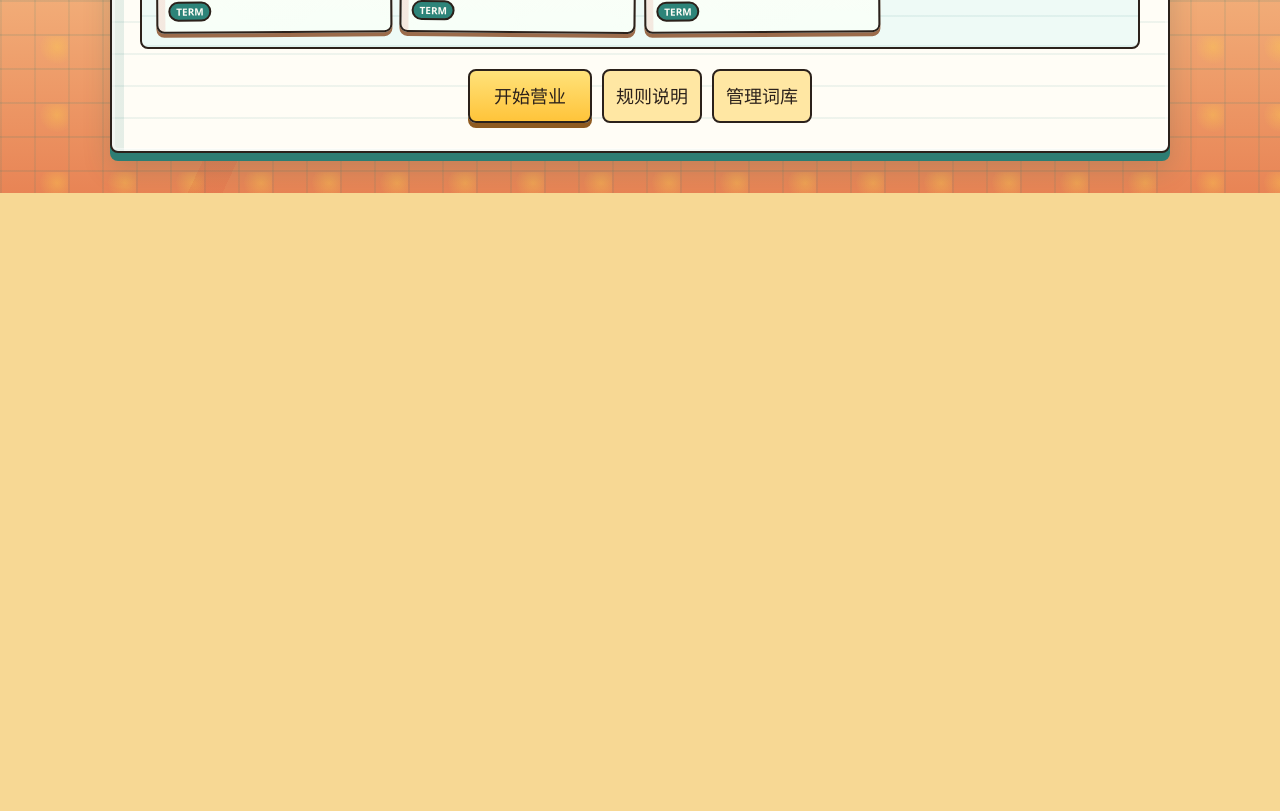
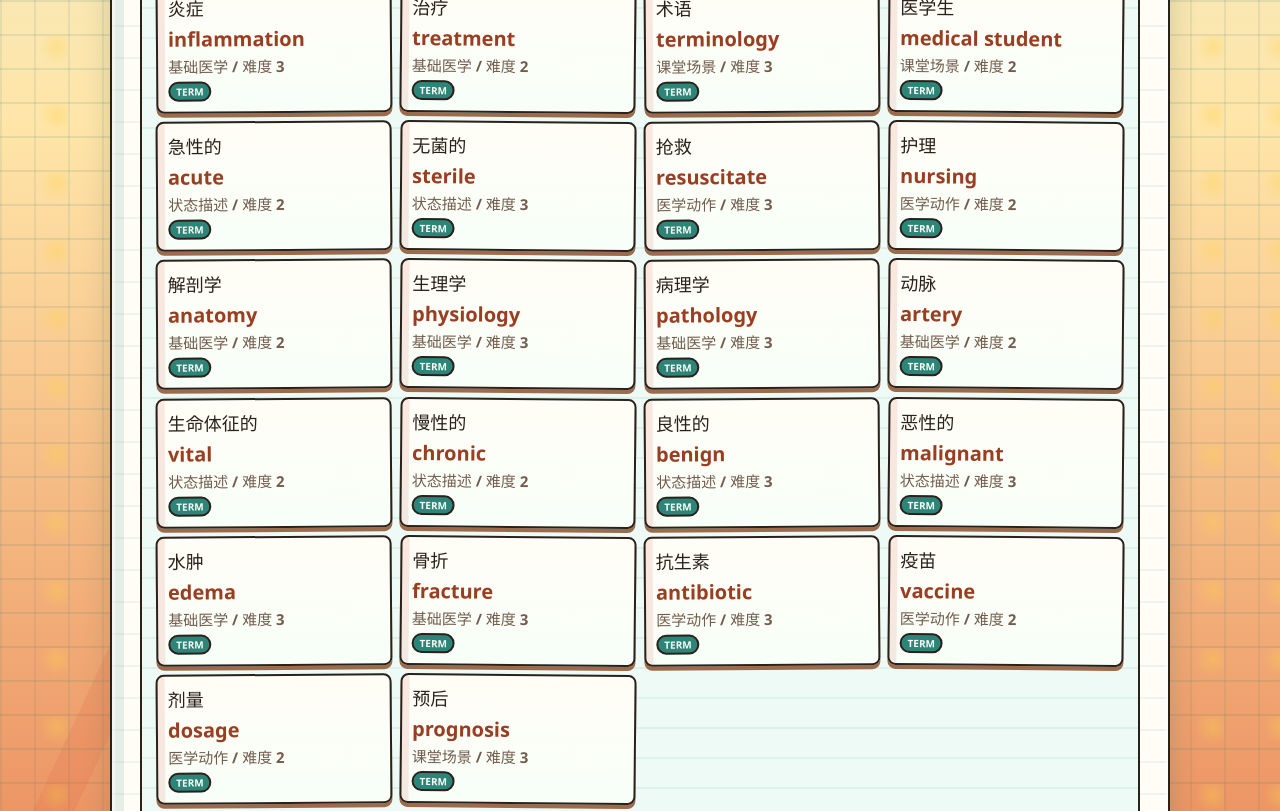
Before and after one commit to 3042535641/vocab-burger-game, a React (Vite) app: page / in a window 1280 px wide. Shown: the part 780-1591 px from the top of the page. Before the commit the page ends 973 px from the top, so only its background shows below. Built offline with nearby package versions, Linux system fonts and the light colour scheme.

Commit message:
Expand medical vocab recipes

```diff
--- a/src/App.tsx
+++ b/src/App.tsx
@@ -13,11 +13,9 @@ import OrderTicket from './components/OrderTicket'
 import QuizPanel from './components/QuizPanel'
 import WordManager from './components/WordManager'
 import {
-  bossStepWordIds,
   comboBonus,
   correctScore,
   maxCustomers,
-  stepWordIds,
   targetRegularServed,
   wrongPenalty,
 } from './constants/game'
@@ -86,9 +84,7 @@ function App() {
   const answerHandlerRef = useRef<(answer: string) => void>(() => undefined)
   const wordPool = useMemo(() => [...words, ...customWords], [customWords])
   const previewWords = useMemo(() => {
-    const previewIds = new Set([...stepWordIds, ...bossStepWordIds])
     return wordPool
-      .filter((word) => previewIds.has(word.id) || word.id.startsWith('custom-'))
       .filter(
         (word, index, list) =>
           list.findIndex((item) => item.english === word.english) === index,
--- a/src/data/words.ts
+++ b/src/data/words.ts
@@ -104,4 +104,116 @@ export const words: WordEntry[] = [
     category: 'action',
     difficulty: 2,
   },
+  {
+    id: 'anatomy',
+    chinese: '解剖学',
+    english: 'anatomy',
+    wrongOptions: ['anemia', 'anxiety', 'antibody'],
+    category: 'food',
+    difficulty: 2,
+  },
+  {
+    id: 'physiology',
+    chinese: '生理学',
+    english: 'physiology',
+    wrongOptions: ['pathology', 'psychology', 'pharmacy'],
+    category: 'food',
+    difficulty: 3,
+  },
+  {
+    id: 'pathology',
+    chinese: '病理学',
+    english: 'pathology',
+    wrongOptions: ['physiology', 'pharmacology', 'psychology'],
+    category: 'food',
+    difficulty: 3,
+  },
+  {
+    id: 'artery',
+    chinese: '动脉',
+    english: 'artery',
+    wrongOptions: ['vein', 'nerve', 'airway'],
+    category: 'food',
+    difficulty: 2,
+  },
+  {
+    id: 'vital',
+    chinese: '生命体征的',
+    english: 'vital',
+    wrongOptions: ['viral', 'visual', 'visible'],
+    category: 'feeling',
+    difficulty: 2,
+  },
+  {
+    id: 'chronic',
+    chinese: '慢性的',
+    english: 'chronic',
+    wrongOptions: ['acute', 'clinic', 'critical'],
+    category: 'feeling',
+    difficulty: 2,
+  },
+  {
+    id: 'benign',
+    chinese: '良性的',
+    english: 'benign',
+    wrongOptions: ['malignant', 'begin', 'binding'],
+    category: 'feeling',
+    difficulty: 3,
+  },
+  {
+    id: 'malignant',
+    chinese: '恶性的',
+    english: 'malignant',
+    wrongOptions: ['benign', 'magnificent', 'management'],
+    category: 'feeling',
+    difficulty: 3,
+  },
+  {
+    id: 'edema',
+    chinese: '水肿',
+    english: 'edema',
+    wrongOptions: ['enema', 'edamame', 'enzyme'],
+    category: 'food',
+    difficulty: 3,
+  },
+  {
+    id: 'fracture',
+    chinese: '骨折',
+    english: 'fracture',
+    wrongOptions: ['fraction', 'function', 'friction'],
+    category: 'food',
+    difficulty: 3,
+  },
+  {
+    id: 'antibiotic',
+    chinese: '抗生素',
+    english: 'antibiotic',
+    wrongOptions: ['antibody', 'antigen', 'antiseptic'],
+    category: 'action',
+    difficulty: 3,
+  },
+  {
+    id: 'vaccine',
+    chinese: '疫苗',
+    english: 'vaccine',
+    wrongOptions: ['vacation', 'vascular', 'vitamin'],
+    category: 'action',
+    difficulty: 2,
+  },
+  {
+    id: 'dosage',
+    chinese: '剂量',
+    english: 'dosage',
+    wrongOptions: ['diagnosis', 'disease', 'damage'],
+    category: 'action',
+    difficulty: 2,
+  },
+  {
+    id: 'prognosis',
+    chinese: '预后',
+    english: 'prognosis',
+    wrongOptions: ['diagnosis', 'progress', 'program'],
+    category: 'shop',
+    difficulty: 3,
+  },
 ]
--- a/src/utils/gameLogic.ts
+++ b/src/utils/gameLogic.ts
@@ -1,7 +1,6 @@
 import {
   basePatience,
   bossPatience,
-  bossStepWordIds,
   stepWordIds,
   targetRegularServed,
 } from '../constants/game'
@@ -13,6 +12,11 @@ import type {
   Customer,
   Mood,
 } from '../types/game'
+
+type RecipeStepPlan = {
+  layerId: string
+  wordId: string
+}
 
 export const customerProfiles = [
   { name: '医学生小明', avatar: 'round' },
@@ -28,6 +32,9 @@ const recipes: BurgerRecipe[] = [
   { id: 'green', name: '症状识别清爽堡', tag: 'symptom 快速识别' },
   { id: 'tomato', name: '炎症反应冲刺堡', tag: 'inflammation 加压' },
   { id: 'sauce', name: '治疗护理记忆堡', tag: 'treatment + nursing' },
+  { id: 'vascular', name: '动脉心电能量堡', tag: 'vital + artery' },
+  { id: 'pharma', name: '药理抗生素爆酱堡', tag: 'dosage + antibiotic' },
+  { id: 'exam', name: '期末病理破防堡', tag: 'pathology + prognosis' },
 ]
 
 export const recipeCatalog = recipes
@@ -273,23 +280,42 @@ export const scoreBurger = (customer: Customer): BurgerScoreResult => {
   }
 }
 
-const recipeStepIds = (recipe: BurgerRecipe, isBoss: boolean) => {
+const baseStepPlans = (wordIds: string[]): RecipeStepPlan[] =>
+  stepWordIds.map((layerId, index) => ({
+    layerId,
+    wordId: wordIds[index] ?? layerId,
+  }))
+
+const bossStepPlans: RecipeStepPlan[] = [
+  { layerId: 'bun', wordId: 'anatomy' },
+  { layerId: 'patty', wordId: 'physiology' },
+  { layerId: 'flip', wordId: 'flip' },
+  { layerId: 'lettuce', wordId: 'lettuce' },
+  { layerId: 'tomato', wordId: 'pathology' },
+  { layerId: 'sauce', wordId: 'antibiotic' },
+  { layerId: 'perfect', wordId: 'perfect' },
+]
+
+const recipeStepPlans = (recipe: BurgerRecipe, isBoss: boolean) => {
   if (isBoss) {
-    return bossStepWordIds
+    return bossStepPlans
   }
 
-  const variants: Record<string, string[]> = {
-    classic: stepWordIds,
-    green: ['bun', 'patty', 'flip', 'lettuce', 'sauce'],
-    tomato: ['bun', 'patty', 'flip', 'tomato', 'lettuce', 'sauce'],
-    sauce: ['bun', 'patty', 'flip', 'sauce', 'lettuce', 'tomato'],
+  const variants: Record<string, RecipeStepPlan[]> = {
+    classic: baseStepPlans(['bun', 'patty', 'flip', 'anatomy', 'physiology', 'order']),
+    green: baseStepPlans(['bun', 'patty', 'flip', 'lettuce', 'vital', 'sauce']),
+    tomato: baseStepPlans(['bun', 'patty', 'flip', 'tomato', 'pathology', 'chronic']),
+    sauce: baseStepPlans(['bun', 'patty', 'flip', 'dosage', 'serve', 'antibiotic']),
+    vascular: baseStepPlans(['bun', 'artery', 'flip', 'vital', 'edema', 'prognosis']),
+    pharma: baseStepPlans(['bun', 'patty', 'flip', 'vaccine', 'dosage', 'antibiotic']),
+    exam: baseStepPlans(['anatomy', 'pathology', 'flip', 'fracture', 'malignant', 'benign']),
   }
 
-  return variants[recipe.id] ?? stepWordIds
+  return variants[recipe.id] ?? baseStepPlans(stepWordIds)
 }
 
 const pickWordForStep = (
-  wordId: string,
+  plan: RecipeStepPlan,
   index: number,
   isBoss: boolean,
   wordPool: WordEntry[],
@@ -297,14 +323,14 @@ const pickWordForStep = (
   const customWords = wordPool.filter((word) => word.id.startsWith('custom-'))
   const shouldUseCustom =
     customWords.length > 0 &&
-    !['bun', 'patty', 'flip'].includes(wordId) &&
+    !['bun', 'patty', 'flip'].includes(plan.layerId) &&
     (index + (isBoss ? 1 : 0)) % 2 === 1
 
   if (shouldUseCustom) {
     return customWords[index % customWords.length]
   }
 
-  return wordPool.find((entry) => entry.id === wordId) ?? words[0]
+  return wordPool.find((entry) => entry.id === plan.wordId) ?? words[0]
 }
 
 export const buildSteps = (
@@ -312,10 +338,10 @@ export const buildSteps = (
   wordPool: WordEntry[],
   recipe: BurgerRecipe,
 ): BurgerStep[] => {
-  const ids = recipeStepIds(recipe, isBoss)
+  const plans = recipeStepPlans(recipe, isBoss)
 
-  return ids.map((wordId, index) => {
-    const word = pickWordForStep(wordId, index, isBoss, wordPool)
+  return plans.map((plan, index) => {
+    const word = pickWordForStep(plan, index, isBoss, wordPool)
     const stepText: Record<string, { label: string; ingredient: string }> = {
       bun: { label: '放细胞词根底', ingredient: '细胞词根底' },
       patty: { label: '放组织肉饼开始煎', ingredient: '组织肉饼' },
@@ -327,9 +353,9 @@ export const buildSteps = (
     }
 
     return {
-      id: wordId === 'perfect' ? 'top' : wordId,
-      label: stepText[wordId].label,
-      ingredient: stepText[wordId].ingredient,
+      id: plan.layerId === 'perfect' ? 'top' : plan.layerId,
+      label: stepText[plan.layerId].label,
+      ingredient: stepText[plan.layerId].ingredient,
       stationText: `医学术语提示：${word.chinese}`,
       word,
     }
```
